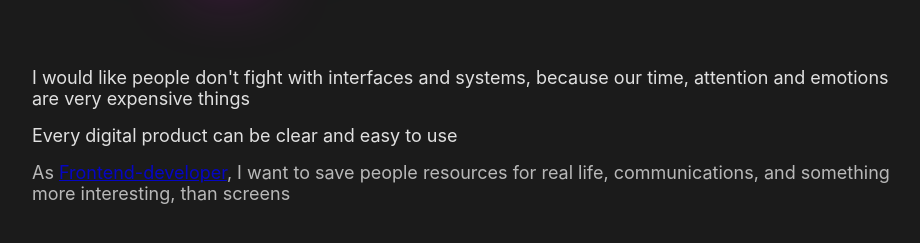
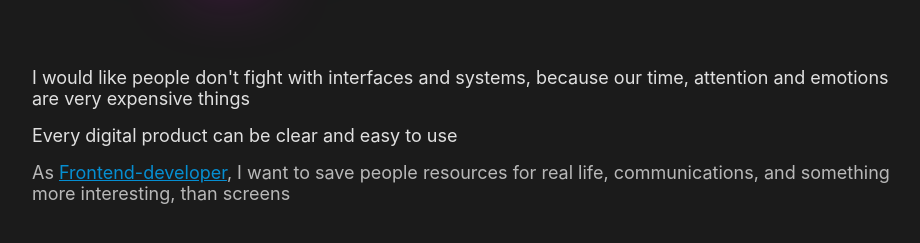
Before and after one commit to artemshar/artemshar.github.io, a React app: page / in a window 1280 px wide. Shown: the part 101-344 px from the top of the page, without its empty margins (173-1093 px from the left). Built offline with nearby package versions, Linux system fonts and the light colour scheme.

Commit message:
fix link colors

```diff
--- a/src/MyLayout.css
+++ b/src/MyLayout.css
@@ -14,6 +14,13 @@ summary {
 
 * {
   box-sizing: border-box;
+}
+
+a {
+  color: #00abff;
+}
+a:visited {
+  color: #c86dff
 }
 
 .hello-text {
```
